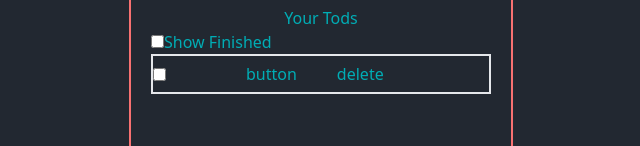
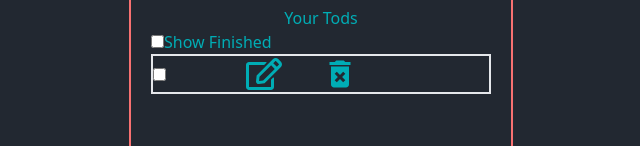
Before and after one commit to SamShibu056/To-Do, a React (Create React App) app: page / in a window 1280 px wide. Both pictures are taken after a click on the button 760 px from the left and 286 px from the top of the page. Shown: the part 310-456 px from the top of the page, without its empty margins (319-959 px from the left). Built offline with nearby package versions, Linux system fonts and the light colour scheme.

Commit message:
second commit

```diff
--- a/src/App.js
+++ b/src/App.js
@@ -1,6 +1,9 @@
 
 import {  useEffect, useState } from "react";
 import { IoMdAddCircle } from "react-icons/io";
+import { MdDeleteForever } from "react-icons/md";
+import { FaRegEdit } from "react-icons/fa";
+
 function App() {
   const [input, setintput] = useState("");
   const [todos,settodos] = useState([]);
@@ -39,12 +42,15 @@ function App() {
 
   }
 
-  function deleteHandler(event) {
+  function deleteHandler(item) {
+    // console.log("clicked");
+    // console.log(event.target);
+    console.log("indelet");
+    console.log(item);
     settodos(prevTodos => {
-      const updatedTodos = prevTodos.filter((todo) => event.target.name !== todo.input);
+      const updatedTodos = prevTodos.filter((todo) => item.input !== todo.input);
       return updatedTodos;
     });
-
   }
   function deletefinishedHandler(event) {
     setfinished(prevfinished => {
@@ -52,9 +58,10 @@ function App() {
       return updatedfinished;
     });
   }
-  function editHandler(event){
-    setintput(event.target.name);
-    deleteHandler(event);
+  function editHandler(item){
+    console.log(item.input);
+    setintput(item.input);
+    deleteHandler(item);
   }
 function checkHandler(){
   setchecked(!checked);
@@ -105,10 +112,10 @@ function checkHandler(){
                   <div className="w-full flex gap-10 border-2 min-h-10 bg-[#222831] items-center" key={index}>
                     <input type="checkbox" onChange={doneHandler} name= {item.input} checked= {item.isCompleted} />
                     <div>{item.input}</div>
-                    <button  onClick = {editHandler} className=""  name= {item.input} >button</button>
-                    <button className=""  onClick={deleteHandler} name={item.input}>
-                    delete
-                    {/* <IoMdAddCircle className="text-4xl text-[#00adb5]"/> */}
+                    <button  onClick={() => editHandler(item)}className=""  name= {item.input} ><FaRegEdit className="text-4xl text-[#00adb5]"/></button>
+                    <button className=""  onClick={() => deleteHandler(item)} name={item.input}>
+                    <MdDeleteForever className="text-4xl text-[#00adb5]"/>
+
                   </button>
                   </div>
                  )
@@ -116,8 +123,11 @@ function checkHandler(){
             )
             }
           </div>
+
         </div>
       </div>
+      {/* <button className="absolute right-8"  onClick={deleteHandler} name = "asd"><IoMdAddCircle onClick={deleteHandler} name = "asd" className="text-4xl text-[#00adb5]"/>delete</button>
+      <button className="absolute top-0" onClick={addHandler}><IoMdAddCircle className="text-4xl text-[#00adb5]"/>delete</button> */}
     </div>
   );
 }
```
